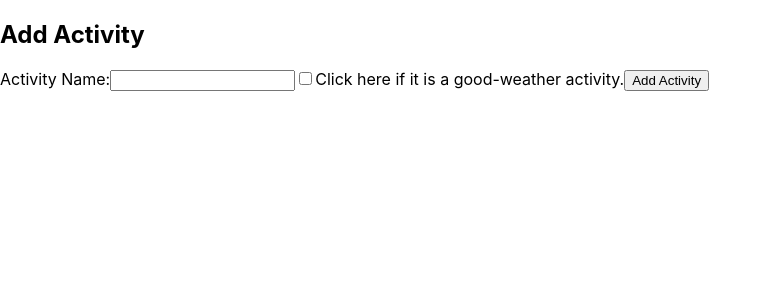
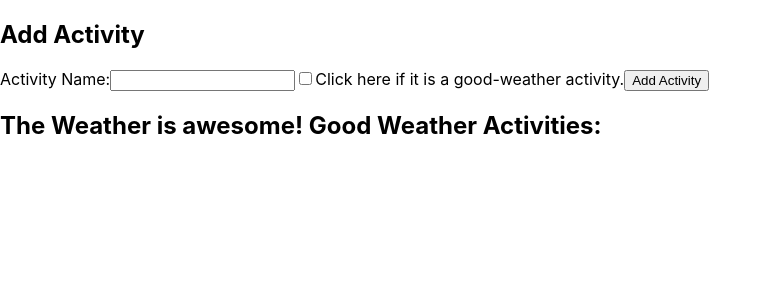
Before and after one commit to DarkoKrezic/weatherapp, a React (Create React App) app: page / in a window 1280 px wide. Shown: the top 300 px of the page, without its empty margins (0-772 px from the left). Built offline with nearby package versions, Linux system fonts and the light colour scheme.

Commit message:
add and finish filter for list

```diff
--- a/src/App.js
+++ b/src/App.js
@@ -7,6 +7,8 @@ function App() {
   const [activities, setActivities] = useState(
     JSON.parse(localStorage.getItem("activities")) || []
   );
+
+  const [isGoodWeather, setIsGoodWeather] = useState(true);
 
   useEffect(() => {
     localStorage.setItem("activities", JSON.stringify(activities));
@@ -18,10 +20,14 @@ function App() {
     setActivities([...activities, activityWithId]);
   }
 
+  const filteredActivities = activities.filter(
+    (activity) => activity.isForGoodWeather === isGoodWeather
+  );
+
   return (
     <div>
       <Form onAddActivity={handleAddActivity} />
-      <List activities={activities} />
+      <List activities={filteredActivities} isGoodWeather={isGoodWeather} />
     </div>
   );
 }
--- a/src/components/List/List.js
+++ b/src/components/List/List.js
@@ -1,7 +1,13 @@
 import React from "react";
 
-export default function List({ activities }) {
+export default function List({ activities, isGoodWeather }) {
   return (
+    <>
+      <h2>
+        {isGoodWeather
+          ? "The Weather is awesome! Good Weather Activities:"
+          : "Bad Weather :( You can do:"}
+      </h2>
       <ul>
         {activities.map((activity) => (
           <li key={activity.id}>
@@ -10,5 +16,6 @@ export default function List({ activities }) {
           </li>
         ))}
       </ul>
+    </>
   );
 }
```
Lines whose indentation alone changed are shown as unchanged.
